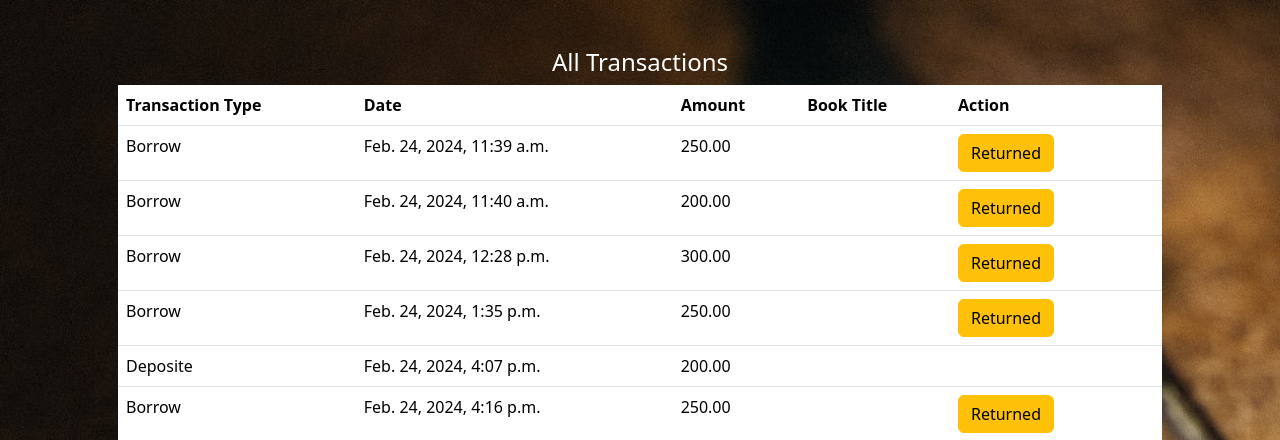
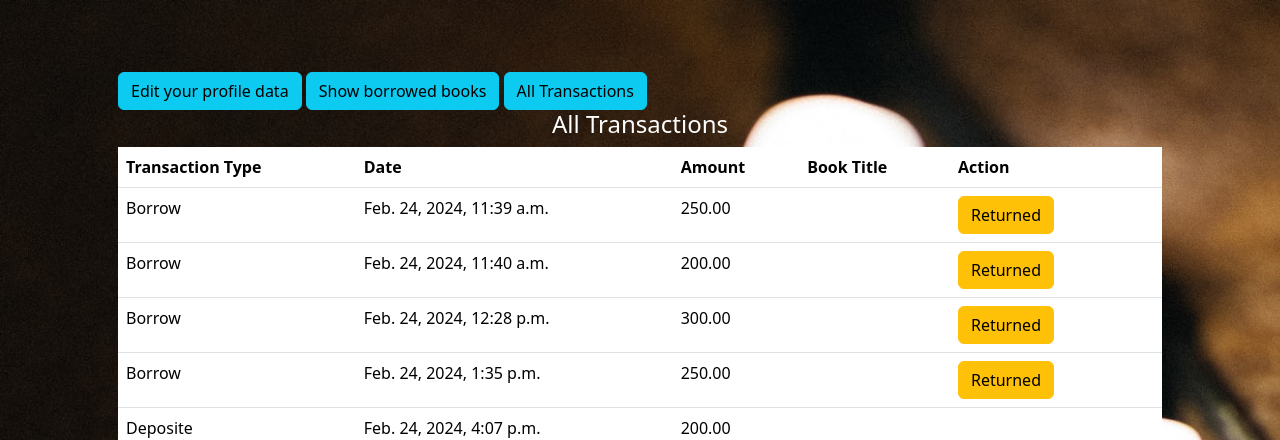
Before and after one commit to samiya1859/librarymanagement, a Django app: template transactions/templates/transaction_report.html in a window 1280 px wide. Shown: the part 87-527 px from the top of the page. Run offline with Django 5.2, Linux system fonts and the light colour scheme; the template is opened without the code that fills it: values that come from a table or form of the project are taken from there, others are empty; data comes from the database, SQL or seed files in the repository.

Commit message:
edited profile template

```diff
--- a/transactions/templates/transaction_report.html
+++ b/transactions/templates/transaction_report.html
@@ -4,6 +4,12 @@
 <div class="" style="background-image: url('{% static "bg3.jpg" %}'); background-size: cover; background-repeat: no-repeat;
 ">
 <div class="container p-5" >
+
+        <div class="pt-4" >
+            <a class="btn btn-info" href="{% url 'update' %}">Edit your profile data</a>
+            <a class="btn btn-info" href="{% url "borrow_history" %}">Show borrowed books</a>
+            <a class=" btn  btn-info" href="{% url "report" %}">All Transactions</a>
+        </div>
     <h4 style="text-align: center; color: white;">All Transactions</h4>
     <table class="table text-white " >
         <thead>
--- a/user/templates/borrowhis.html
+++ b/user/templates/borrowhis.html
@@ -8,6 +8,7 @@
     <div class="pt-4" >
         <a class="btn btn-info" href="{% url 'update' %}">Edit your profile data</a>
         <a class="btn btn-info" href="{% url "borrow_history" %}">Show borrowed books</a>
+        <a class=" btn  btn-info" href="{% url "report" %}">All Transactions</a>
     </div>
 
     <div class="d-flex flex-wrap" style="gap: 20px;padding-top: 80px;">
```
